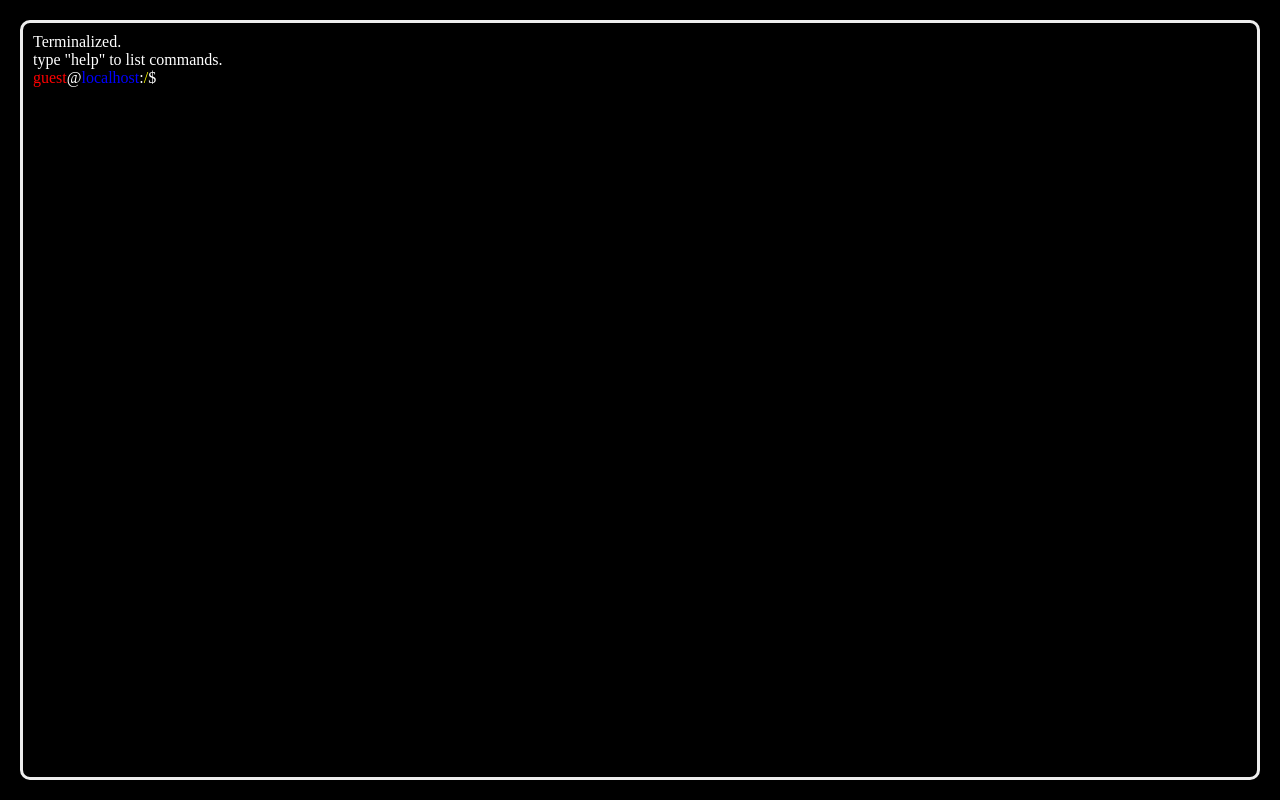
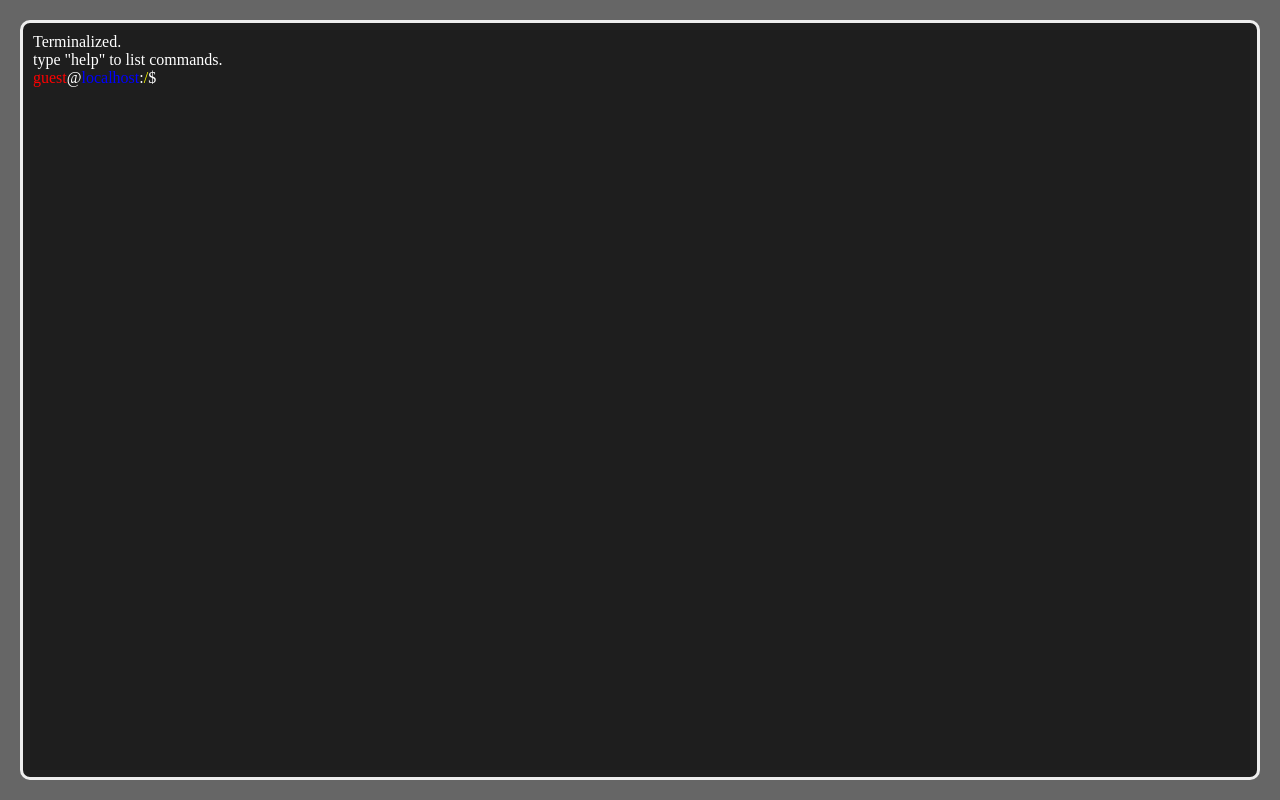
Before and after one commit to tribela/terminalize, a plain HTML site: page index.html in a window 1280 px wide. Drawn offline with nearby package versions, Linux system fonts and the light colour scheme.

Commit message:
little styling demo.

```diff
--- a/index.html
+++ b/index.html
@@ -22,7 +22,8 @@
         padding: 20px;
         height: 100%;
         box-sizing: border-box;
-        background: black;
+        background: #666;
+        color: white;
       }
     </style>
     <title>Terminalize</title>
```
